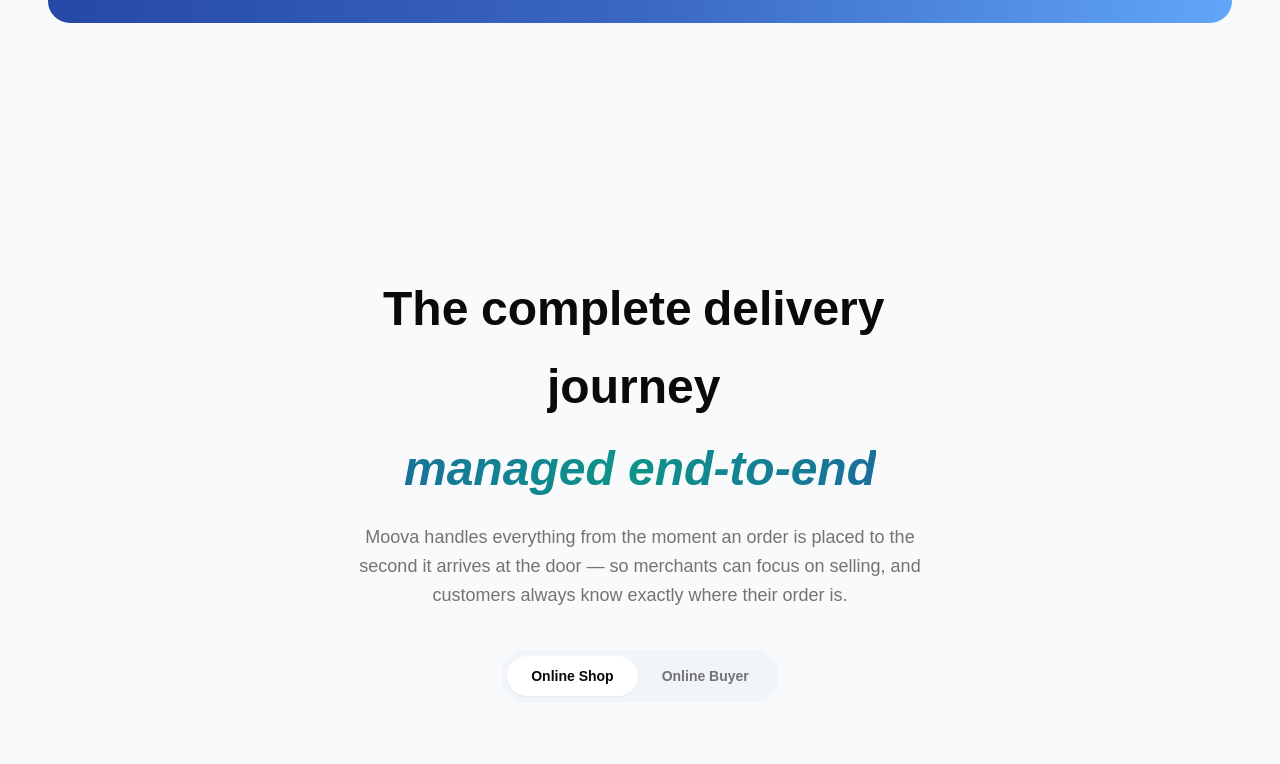
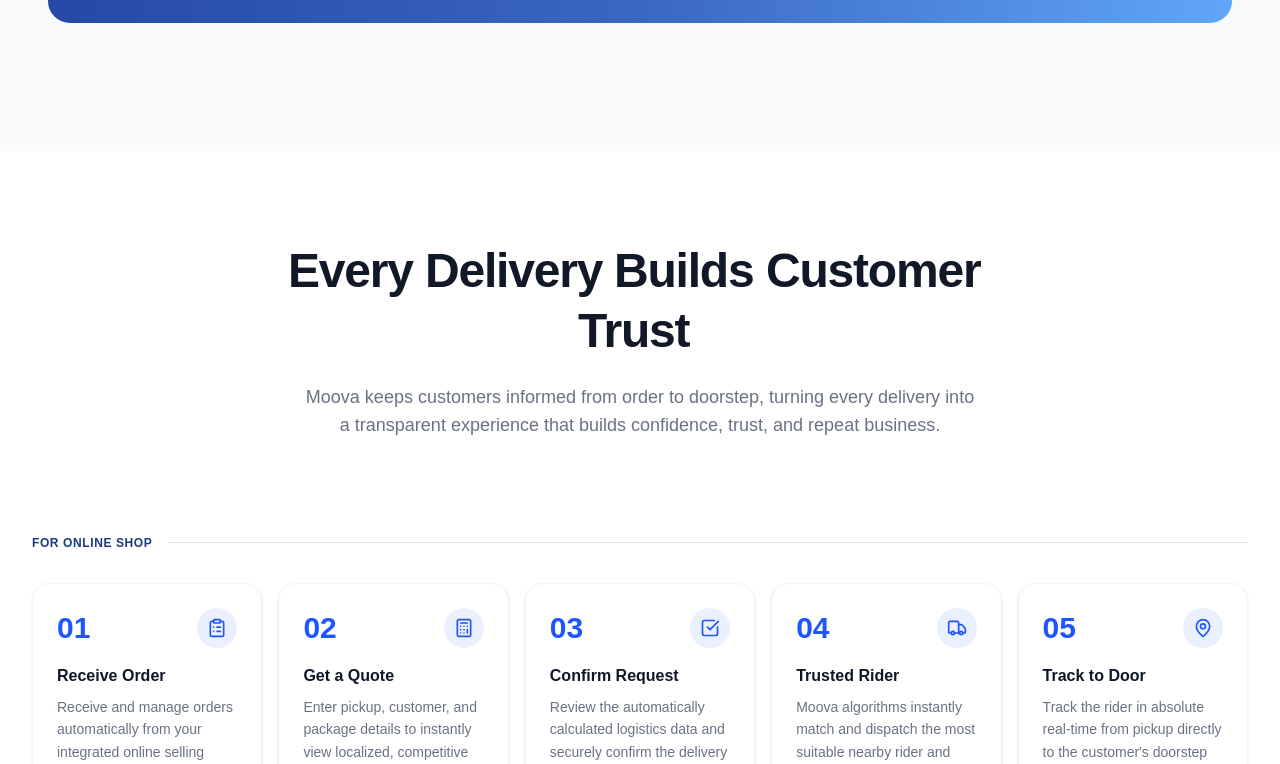
Before and after one commit to alobit21/Moova-Web, a React (Vite) app: page / in a window 1280 px wide. Shown: the part 2788-3552 px from the top of the page. Built offline with nearby package versions, Linux system fonts and the light colour scheme.

Commit message:
style(landing): reorder sections and temporarily hide delivery journey

```diff
--- a/src/app/router/Landing.tsx
+++ b/src/app/router/Landing.tsx
@@ -1,7 +1,6 @@
 import { BecomeOne } from "@/features/landing/sections/BecomeOne"
 import { BuiltForGrowingBusinesses } from "@/features/landing/sections/BuiltForGrowingBusinesses"
 import { DeliverWithConfidence } from "@/features/landing/sections/DeliverWithConfidence"
-import { DeliveryJourney } from "@/features/landing/sections/DeliveryJourney"
 import { DeliverySpeaks } from "@/features/landing/sections/DeliverySpeaks"
 import { EverythingYouNeed } from "@/features/landing/sections/EverythingYouNeed"
 import { FAQ } from "@/features/landing/sections/FAQ"
@@ -14,11 +13,11 @@
     <>
       <Hero />
       <SecondSale />
-      <DeliveryJourney />
+      {/* <DeliveryJourney /> */}
+      <DeliverySpeaks />
       <BecomeOne />
       <EverythingYouNeed />
       <BuiltForGrowingBusinesses />
-      <DeliverySpeaks />
       <Testimonials />
       <DeliverWithConfidence />
       <FAQ />
```
